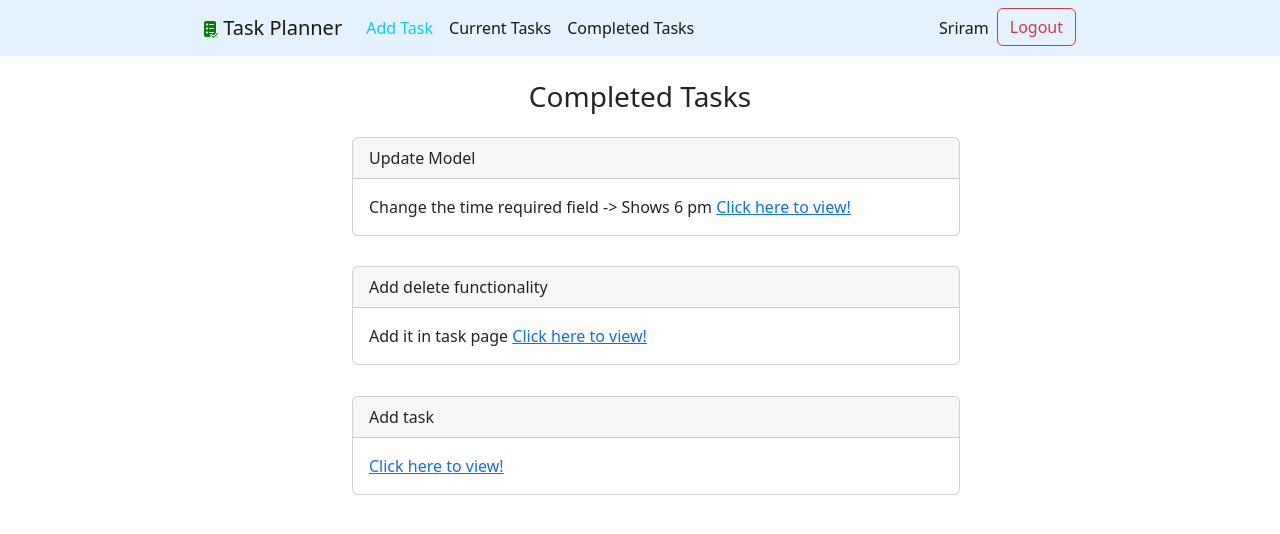
After one commit to Sriram-Ramakrishnan/task-planner-django, a Django app: page /completed/ in a window 1280 px wide. The commit adds this page. Shown: the top 534 px of the page. Run offline with Django 4.2, Linux system fonts and the light colour scheme; a user stored in the database is signed in; data comes from the database, SQL or seed files in the repository.

Commit message:
View your completed tasks functionality

```diff
--- a/Project3/urls.py
+++ b/Project3/urls.py
@@ -29,6 +29,5 @@ urlpatterns = [
     path('add/', views.addtask, name='addtask'),
     path('task/<int:task_pk>', views.viewtask, name='viewtask'),
     path('task/<int:task_pk>/complete', views.completetask, name='completetask'),
-
-
+    path('completed/', views.viewcompletedtasks, name='viewcompletedtasks'),
 ]
--- a/taskplanner/templates/taskplanner/base.html
+++ b/taskplanner/templates/taskplanner/base.html
@@ -29,10 +29,10 @@
                   <a class="nav-link active text-info" aria-current="page" href="{% url 'addtask' %}">Add Task</a>
               </li>
               <li class="nav-item">
-                <a class="nav-link active" aria-current="page">Completed Tasks</a>
+                <a class="nav-link active" aria-current="page"  href="{% url 'home' %}" >Current Tasks</a>
               </li>
               <li class="nav-item">
-                <a class="nav-link active" aria-current="page"> </a>
+                <a class="nav-link active" aria-current="page"  href="{% url 'viewcompletedtasks' %}" > Completed Tasks </a>
               </li>
               </form>
               {% endif %}
--- /dev/null
+++ b/taskplanner/templates/taskplanner/completedtasks.html
@@ -0,0 +1,25 @@
+{% extends 'taskplanner/base.html'%}
+{% block content %}
+    {% if not user.is_authenticated %}
+    <div class="card text-center info">
+        <h3>Welcome to Task manager!</h3>
+        <div><a class="nav-link active" aria-current="page" href="{% url 'signupuser' %}"> Sign up here!</a></div>
+    </div>
+    {% else %}
+    <br>
+    <h3>Completed Tasks</h3>
+    <ul class="tasks">
+        {% for task in tasks %}
+        <li><div class="card">
+            <div class="card-header">{{task.title}}</div>
+            <div class="card-body">
+            {% if task.description %}
+                {{task.description}}
+            {% endif %}
+            <a href="{% url 'viewtask' task.id %}"> Click here to view!</a>
+            </div>
+        </div></li>
+        {% endfor %}
+    </ul>
+    {% endif %}
+{% endblock %}
--- a/taskplanner/views.py
+++ b/taskplanner/views.py
@@ -114,7 +114,7 @@ def completetask(request,task_pk):
 #--------------- View Completed Tasks ---------------
 def viewcompletedtasks(request):
     try:
-        tasks = Task.objects.filter(user = request.user, completed_date__isnull=True)
-        return render(request, 'taskplanner/home.html', {'tasks':tasks})
+        tasks = Task.objects.filter(user = request.user, completed_date__isnull=False)
+        return render(request, 'taskplanner/completedtasks.html', {'tasks':tasks})
     except TypeError:
         return render(request, 'taskplanner/home.html')
```
